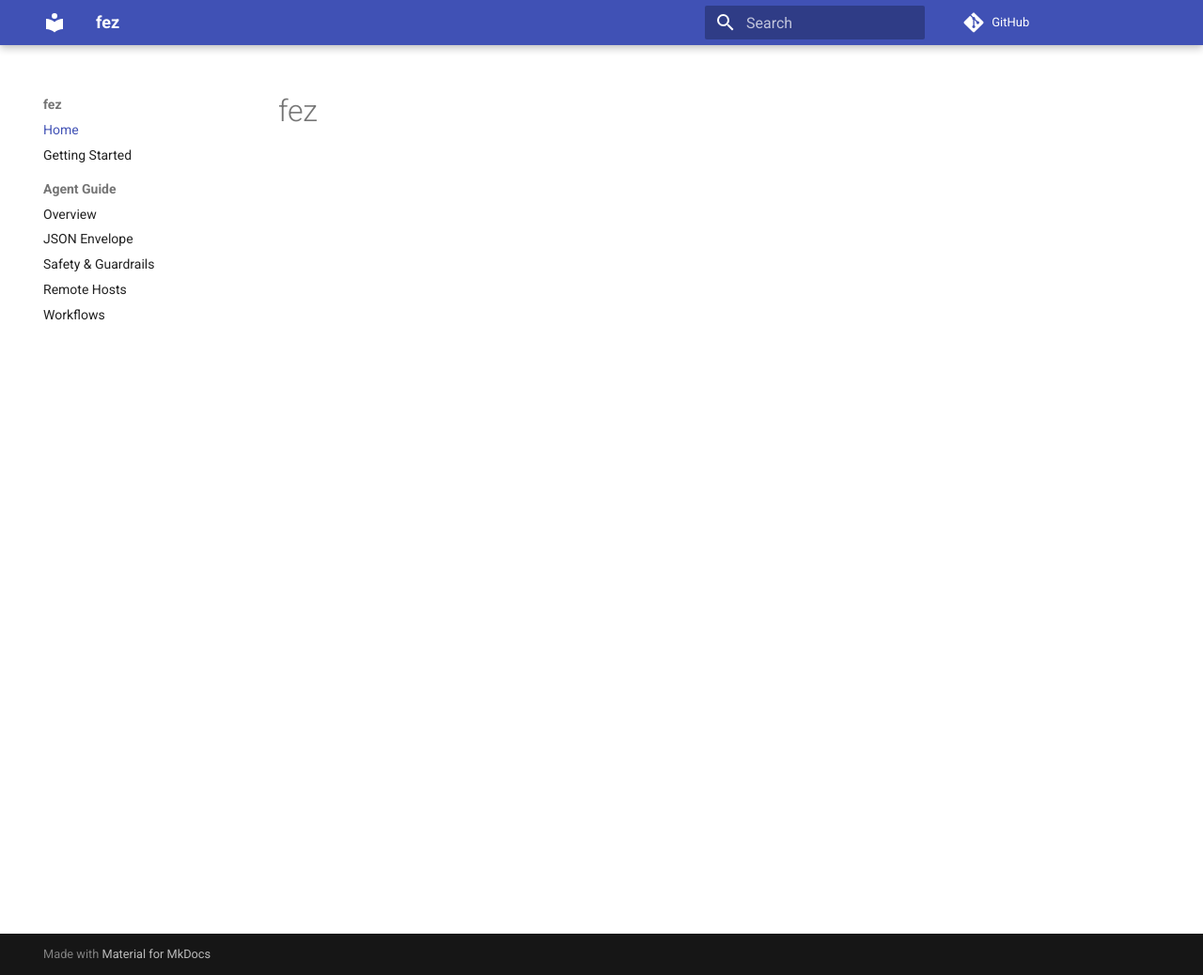
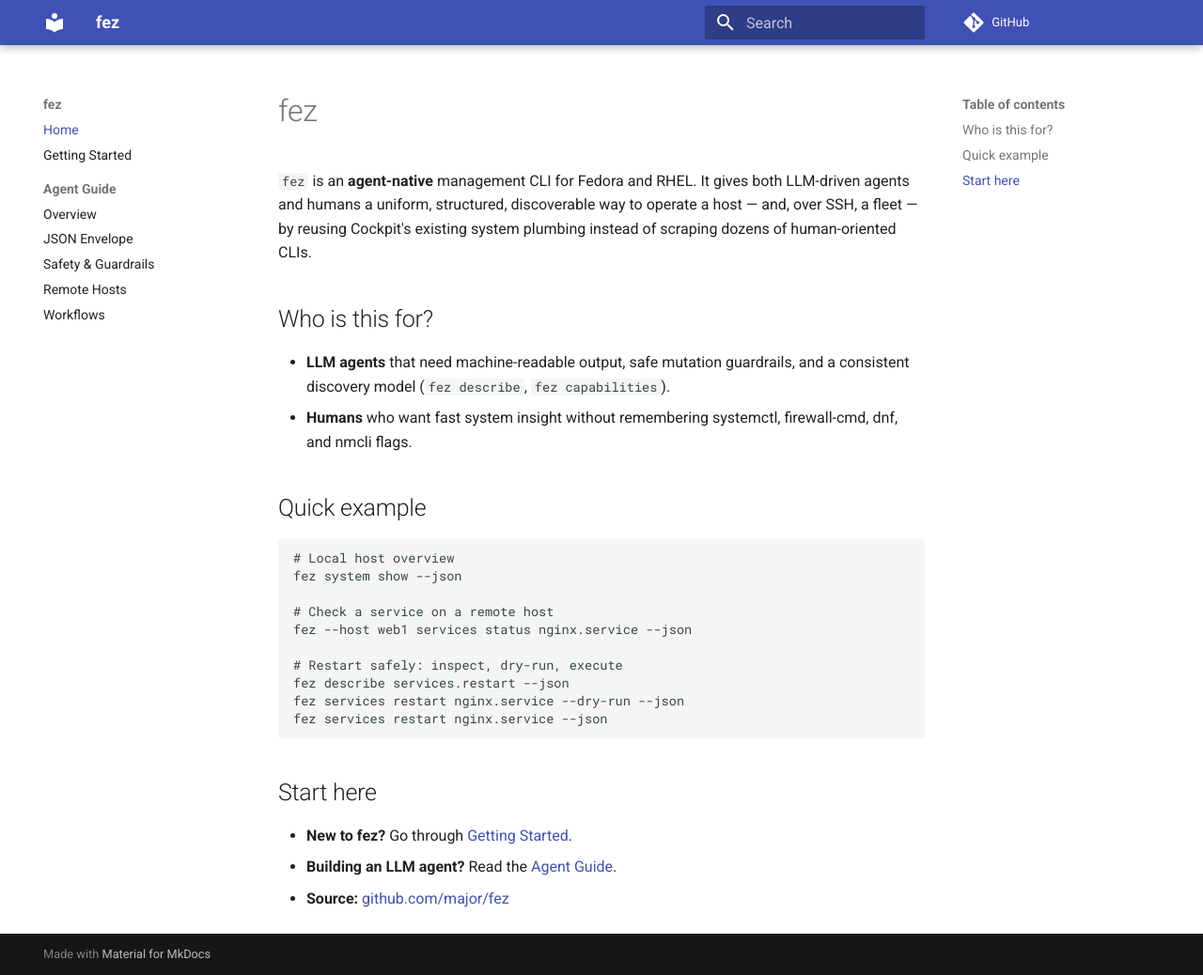
Before and after one commit to major/fez, an MkDocs documentation site: the page built from docs/index.md, in a window 1280 px wide and 1038 px high. Shown: the whole window at 94% size. Built offline with MkDocs 1.6.1 and Material for MkDocs 9.7.7, drawn with Linux system fonts in a browser that asks for light colours; comment, search, counter and statistics services are not loaded.

Commit message:
docs: write landing page

````diff
--- a/docs/index.md
+++ b/docs/index.md
@@ -1 +1,34 @@
 # fez
+
+`fez` is an **agent-native** management CLI for Fedora and RHEL. It gives both
+LLM-driven agents and humans a uniform, structured, discoverable way to operate
+a host — and, over SSH, a fleet — by reusing Cockpit's existing system plumbing
+instead of scraping dozens of human-oriented CLIs.
+
+## Who is this for?
+
+- **LLM agents** that need machine-readable output, safe mutation guardrails,
+  and a consistent discovery model (`fez describe`, `fez capabilities`).
+- **Humans** who want fast system insight without remembering systemctl,
+  firewall-cmd, dnf, and nmcli flags.
+
+## Quick example
+
+```bash
+# Local host overview
+fez system show --json
+
+# Check a service on a remote host
+fez --host web1 services status nginx.service --json
+
+# Restart safely: inspect, dry-run, execute
+fez describe services.restart --json
+fez services restart nginx.service --dry-run --json
+fez services restart nginx.service --json
+```
+
+## Start here
+
+- **New to fez?** Go through [Getting Started](getting-started.md).
+- **Building an LLM agent?** Read the [Agent Guide](agent-guide/index.md).
+- **Source:** [github.com/major/fez](https://github.com/major/fez)
````
